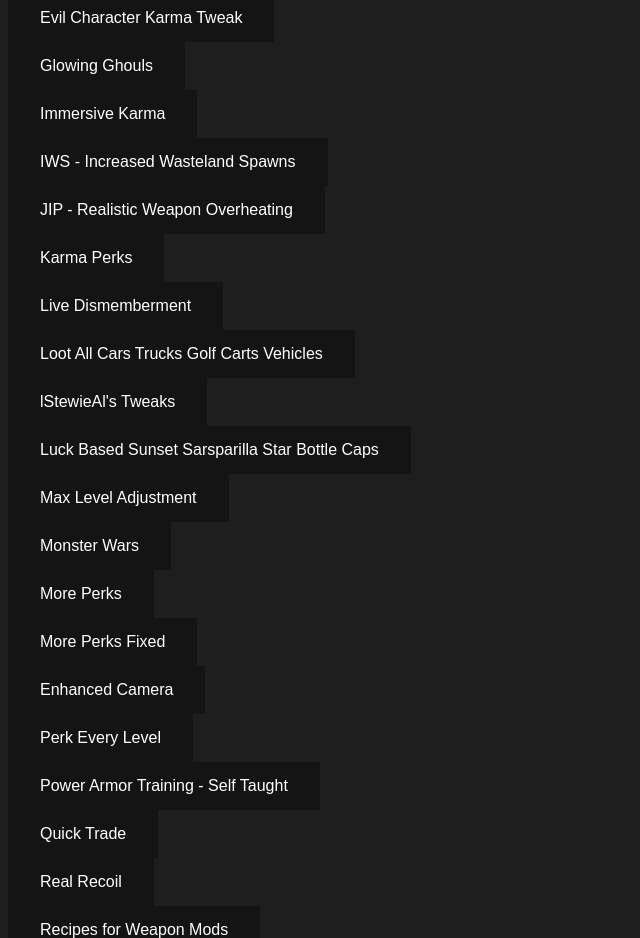
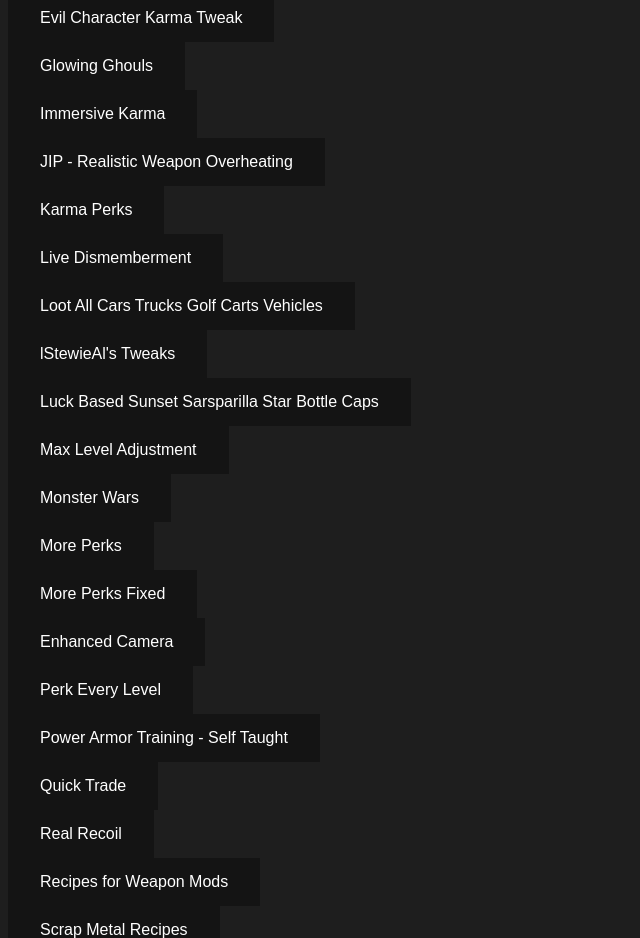
Before and after one commit to valkyrienyanko/FalloutNewVegasModpacks, a website: page public/index.html in a window 1280 px wide. Shown: the part 1580-2518 px from the top of the page, without its empty margins (0-640 px from the left). Drawn offline with nearby package versions, Linux system fonts and the light colour scheme.

Commit message:
Removed IWS because AWOP does enough of a good job populating the mojave

```diff
--- a/public/index.html
+++ b/public/index.html
@@ -67,7 +67,6 @@
 		<li><button onclick='mod(43226)'>Evil Character Karma Tweak</button></li>
 		<li><button onclick='mod(55827)'>Glowing Ghouls</button></li>
 		<li><button onclick='mod(34784)'>Immersive Karma</button></li>
-		<li><button onclick='mod(38623)'>IWS - Increased Wasteland Spawns</button></li>
 		<li><button onclick='mod(58277)'>JIP - Realistic Weapon Overheating</button></li>
 		<li><button onclick='mod(54056)'>Karma Perks</button></li>
 		<li><button onclick='mod(67147)'>Live Dismemberment</button></li>
```
